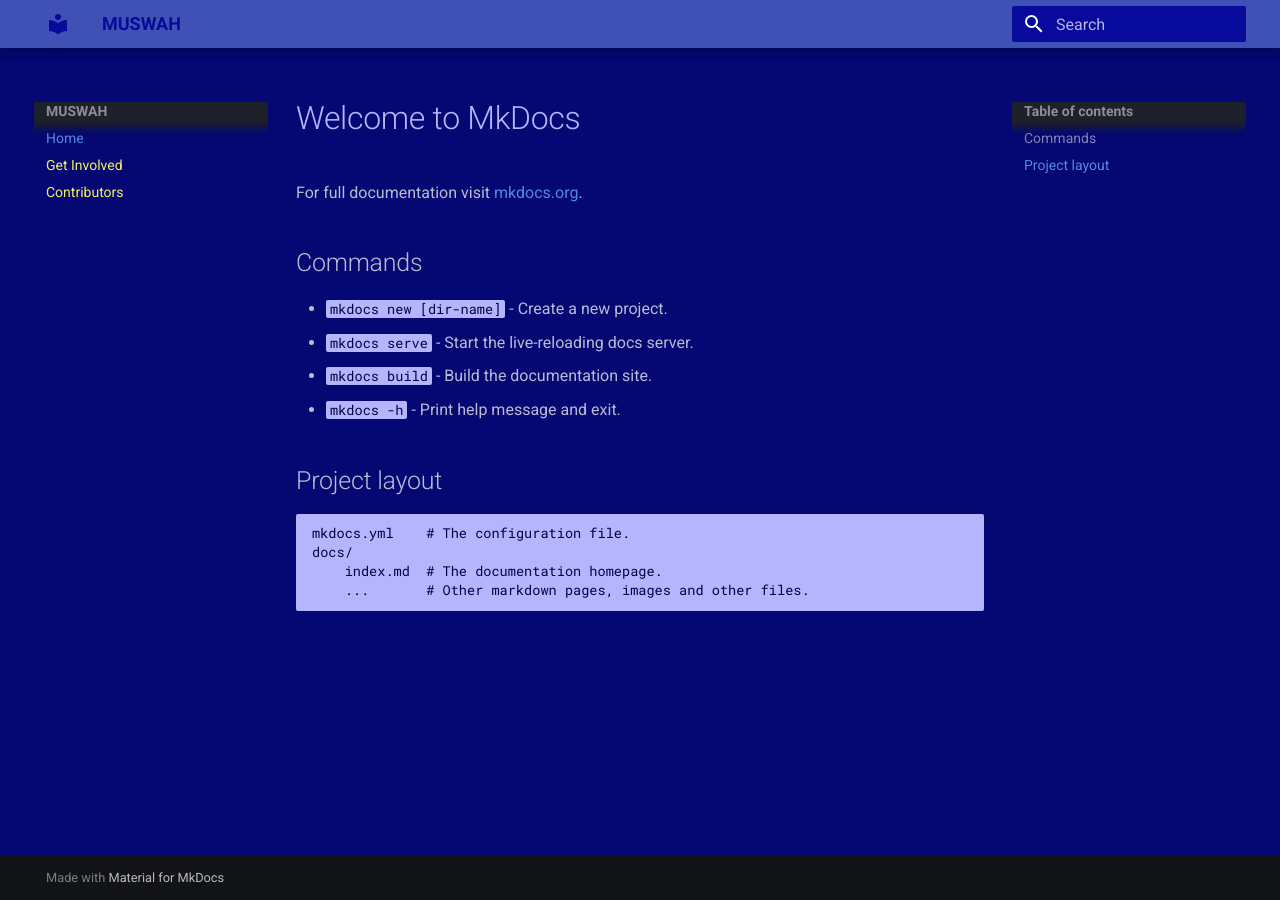
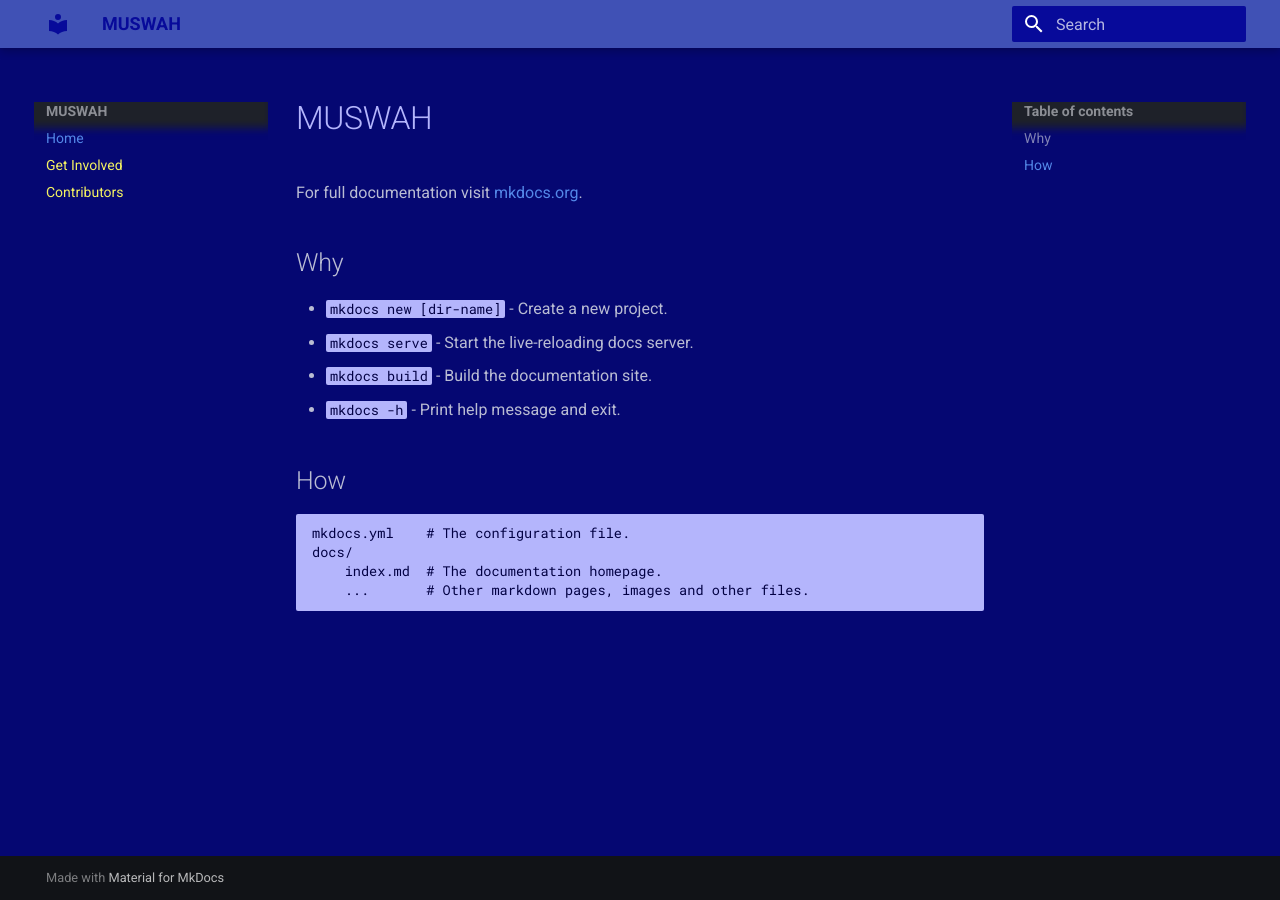
Before and after one commit to gabrielemucho/muswah-mkdocs, an MkDocs documentation site: the page built from docs/index.md, in a window 1280 px wide. Built offline with MkDocs 1.6.1 and Material for MkDocs 9.7.7, drawn with Linux system fonts in a browser that asks for light colours.

Commit message:
Update index.md

```diff
--- a/docs/index.md
+++ b/docs/index.md
@@ -1,15 +1,15 @@
-# Welcome to MkDocs
+# MUSWAH
 
 For full documentation visit [mkdocs.org](https://www.mkdocs.org).
 
-## Commands
+## Why
 
 * `mkdocs new [dir-name]` - Create a new project.
 * `mkdocs serve` - Start the live-reloading docs server.
 * `mkdocs build` - Build the documentation site.
 * `mkdocs -h` - Print help message and exit.
 
-## Project layout
+## How
 
     mkdocs.yml    # The configuration file.
     docs/
```
